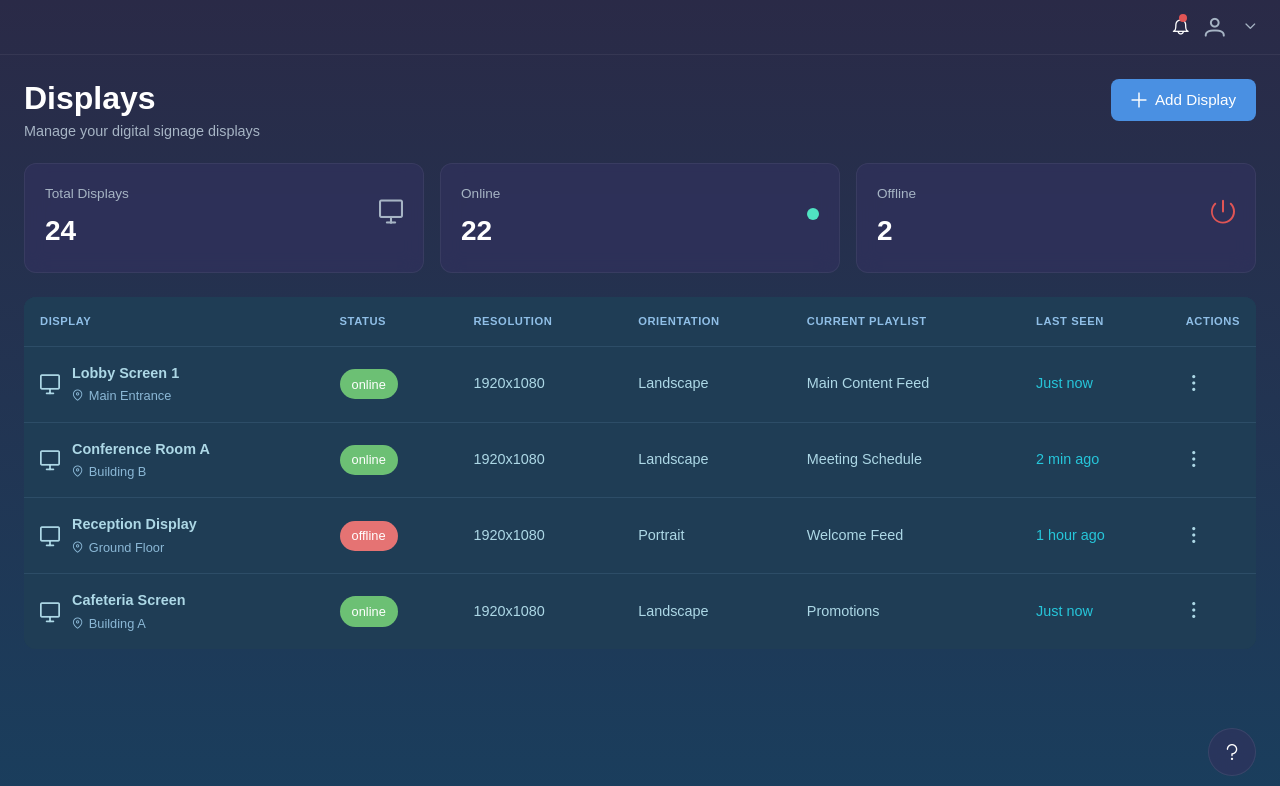
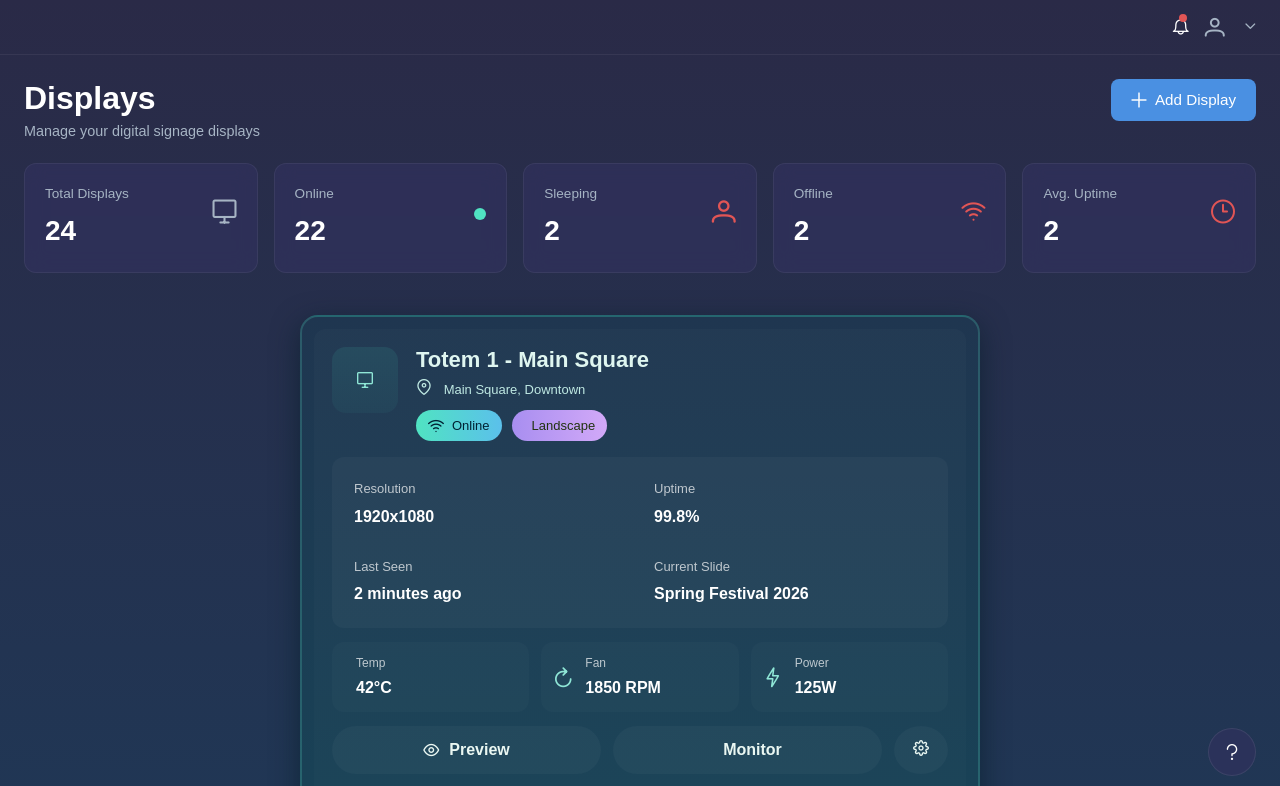
Before and after one commit to Junaid-Taqi/orator-display, a React (Create React App) app: page / in a window 1280 px wide. Shown: the top 786 px of the page. Built offline with nearby package versions, Linux system fonts and the light colour scheme; a web font is replaced by a local one.

Commit message:
orator display new design

```diff
--- /dev/null
+++ b/src/components/OratorDisplay/DisplyCardList.css
@@ -0,0 +1,41 @@
+.display-card-list-wrap { display:flex; justify-content:center; padding:18px }
+
+.display-card--big { width: 680px; border-radius: 18px; padding: 12px; background: linear-gradient(180deg,#1f3650 0%, #174558 100%); box-shadow: 0 8px 28px rgba(6,28,39,0.6); border: 2px solid rgba(82,199,180,0.25); }
+.display-card--inner { padding: 18px; border-radius: 12px; background: linear-gradient(180deg, rgba(255,255,255,0.02), rgba(255,255,255,0.01)); }
+
+.display-card__top { display:flex; gap:18px; align-items:flex-start }
+.icon-square { width:66px; height:66px; border-radius:14px; background: linear-gradient(180deg, rgba(64,196,175,0.12), rgba(64,196,175,0.06)); display:flex; align-items:center; justify-content:center; font-size:28px; color:#8fe6d6 }
+.title-block { flex:1 }
+.title { margin:0; color:#dff6f0; font-size:22px; font-weight:700 }
+.location { margin-top:6px; color:#bfe9e3; font-size:13px }
+.location i { margin-right:8px }
+.badges-row { margin-top:10px; display:flex; gap:10px }
+.pill { display:inline-flex; align-items:center; gap:8px; padding:6px 12px; border-radius:16px; font-size:13px }
+.pill--green { background: linear-gradient(90deg,#50E3C2,#5BC0EB); color:#023; }
+.pill--purple { background: linear-gradient(90deg,#a88ef0,#d2a9f8); color:#231; }
+
+.display-card__panel { margin-top:16px }
+.panel-grid { display:grid; grid-template-columns: 1fr 1fr; gap:12px; background: rgba(255,255,255,0.03); padding:14px; border-radius:12px }
+.panel-col { padding:8px }
+.panel-label { margin:0; color:rgba(255,255,255,0.7); font-size:13px }
+.panel-value { margin:6px 0 0 0; font-weight:700; color:#fff; font-size:16px }
+
+.display-card__stats-row { display:flex; gap:12px; margin-top:14px }
+.stat-pill { flex:1; display:flex; gap:12px; align-items:center; background: rgba(255,255,255,0.02); padding:12px; border-radius:12px }
+.stat-pill i { font-size:20px; color:#8fe6d6 }
+.stat-label { margin:0; font-size:12px; color:rgba(255,255,255,0.7) }
+.stat-value { margin:4px 0 0 0; font-weight:700 }
+
+.display-card__actions-row { display:flex; gap:12px; margin-top:14px }
+.action-btn { flex:1; background: rgba(255,255,255,0.03); border:none; padding:12px; border-radius:26px; color:#eaf7f2; font-weight:600; display:flex; align-items:center; justify-content:center; gap:10px }
+.action-icon { width:54px; background: rgba(255,255,255,0.03); border:none; padding:10px; border-radius:50%; color:#eaf7f2 }
+
+.sleep-btn-wrap { display:flex; justify-content:center; margin-top:14px }
+.sleep-btn { width:70%; background: linear-gradient(90deg,#3d8fc6,#5aa9d9); border:none; padding:12px 18px; border-radius:26px; color:#eef7fb; font-weight:700; display:flex; justify-content:center; gap:10px }
+
+.display-card__footer { margin-top:14px; padding:12px; border-radius:10px; background: linear-gradient(90deg,#2dcf9f,#2fc881); color:#063; font-weight:700 }
+
+@media (max-width: 760px) {
+  .display-card--big { width: 100%; }
+  .panel-grid { grid-template-columns: 1fr 1fr }
+}
--- /dev/null
+++ b/src/components/OratorDisplay/DisplyCardList.js
@@ -0,0 +1,104 @@
+import React from 'react';
+import './DisplyCardList.css';
+
+const sampleDisplays = [
+  {
+    id: 1,
+    name: 'Totem 1 - Main Square',
+    location: 'Main Square, Downtown',
+    status: 'Online',
+    orientation: 'Landscape',
+    resolution: '1920x1080',
+    uptime: '99.8%',
+    lastSeen: '2 minutes ago',
+    currentSlide: 'Spring Festival 2026',
+    temp: '42°C',
+    fan: '1850 RPM',
+    power: '125W',
+  },
+];
+
+const DisplyCardList = () => {
+  return (
+    <section className="display-card-list-wrap">
+      {sampleDisplays.map((d) => (
+        <article key={d.id} className="display-card--big">
+          <div className="display-card--inner">
+            <div className="display-card__top">
+              <div className="icon-square">
+                <i className="pi pi-desktop" />
+              </div>
+              <div className="title-block">
+                <h2 className="title">{d.name}</h2>
+                <div className="location"><i className="pi pi-map-marker" /> {d.location}</div>
+                <div className="badges-row">
+                  <span className="pill pill--green"><i className="pi pi-wifi" /> {d.status}</span>
+                  <span className="pill pill--purple"><i className="pi pi-tv" /> {d.orientation}</span>
+                </div>
+              </div>
+            </div>
+
+            <div className="display-card__panel">
+              <div className="panel-grid">
+                <div className="panel-col">
+                  <p className="panel-label">Resolution</p>
+                  <p className="panel-value">{d.resolution}</p>
+                </div>
+                <div className="panel-col">
+                  <p className="panel-label">Uptime</p>
+                  <p className="panel-value">{d.uptime}</p>
+                </div>
+                <div className="panel-col">
+                  <p className="panel-label">Last Seen</p>
+                  <p className="panel-value">{d.lastSeen}</p>
+                </div>
+                <div className="panel-col">
+                  <p className="panel-label">Current Slide</p>
+                  <p className="panel-value">{d.currentSlide}</p>
+                </div>
+              </div>
+            </div>
+
+            <div className="display-card__stats-row">
+              <div className="stat-pill">
+                <i className="pi pi-thermometer" />
+                <div>
+                  <p className="stat-label">Temp</p>
+                  <p className="stat-value">{d.temp}</p>
+                </div>
+              </div>
+              <div className="stat-pill">
+                <i className="pi pi-refresh" />
+                <div>
+                  <p className="stat-label">Fan</p>
+                  <p className="stat-value">{d.fan}</p>
+                </div>
+              </div>
+              <div className="stat-pill">
+                <i className="pi pi-bolt" />
+                <div>
+                  <p className="stat-label">Power</p>
+                  <p className="stat-value">{d.power}</p>
+                </div>
+              </div>
+            </div>
+
+            <div className="display-card__actions-row">
+              <button className="action-btn"><i className="pi pi-eye" /> Preview</button>
+              <button className="action-btn"><i className="pi pi-line-chart" /> Monitor</button>
+              <button className="action-icon"><i className="pi pi-cog" /></button>
+            </div>
+
+            <div className="sleep-btn-wrap">
+              <button className="sleep-btn"><i className="pi pi-moon" /> Enter Sleep Mode</button>
+            </div>
+
+            <div className="display-card__footer">Display is active and playing content</div>
+          </div>
+        </article>
+      ))}
+    </section>
+  );
+};
+
+export default DisplyCardList;
--- a/src/components/OratorDisplay/OratorDisplay.js
+++ b/src/components/OratorDisplay/OratorDisplay.js
@@ -1,6 +1,7 @@
 import React, { useEffect, useRef, useState } from 'react';
 import 'primeicons/primeicons.css';
 import OratorDisplayTable from '../OratorDisplayTable/OratorDisplayTable';
+import DisplyCardList from './DisplyCardList';
 
 // Resolution & orientation options for Add Display form
 const RESOLUTION_OPTIONS = [
@@ -149,12 +150,29 @@ const OratorDisplay = () => {
                 </div>
                 <div className="displays-dashboard__card">
                     <div className="displays-dashboard__card-content">
+                        <p className="displays-dashboard__card-title">Sleeping</p>
+                        <p className="displays-dashboard__card-value">{offlineCount}</p>
+                    </div>
+                    <i className="pi pi-user displays-dashboard__card-icon icon-offline pt-3" />
+                </div>
+                <div className="displays-dashboard__card">
+                    <div className="displays-dashboard__card-content">
                         <p className="displays-dashboard__card-title">Offline</p>
                         <p className="displays-dashboard__card-value">{offlineCount}</p>
                     </div>
-                    <i className="pi pi-power-off displays-dashboard__card-icon icon-offline pt-3" />
+                    <i className="pi pi-wifi displays-dashboard__card-icon icon-offline pt-3" />
+                </div>
+                <div className="displays-dashboard__card">
+                    <div className="displays-dashboard__card-content">
+                        <p className="displays-dashboard__card-title">Avg. Uptime</p>
+                        <p className="displays-dashboard__card-value">{offlineCount}</p>
+                    </div>
+                    <i className="pi pi-clock displays-dashboard__card-icon icon-offline pt-3" />
                 </div>
             </section>
+
+            {/* Display cards (new component) */}
+            <DisplyCardList />
 
             {/* Display list table */}
             <OratorDisplayTable />
```
